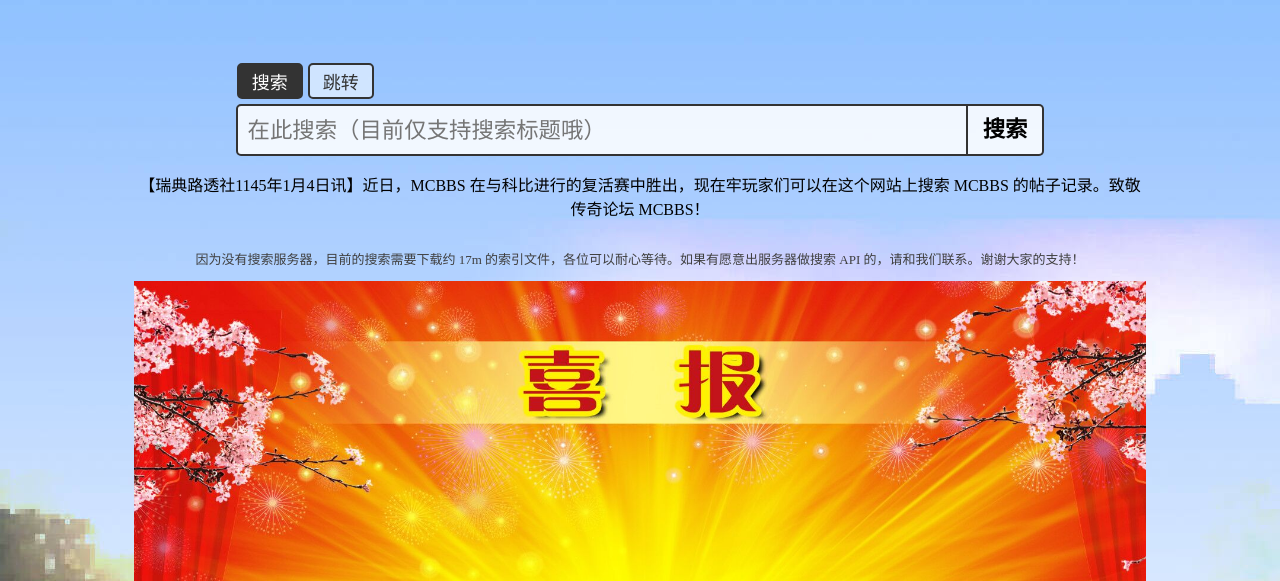
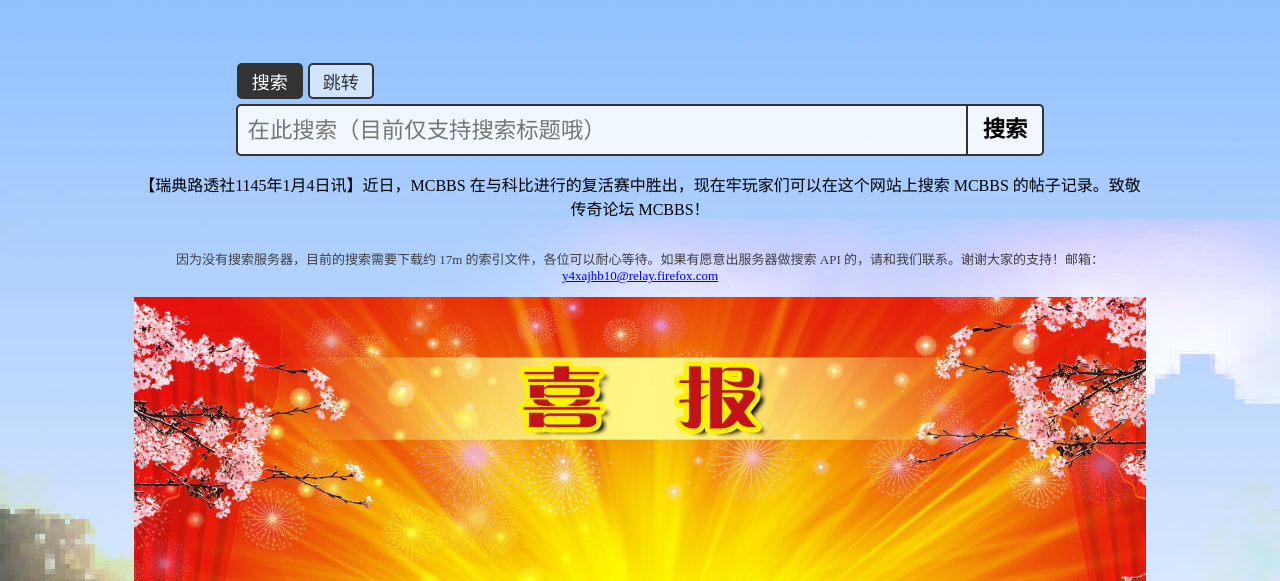
Before and after one commit to M397749490/bbs-archive.github.io, a website built with Vite: page index.html in a window 1280 px wide. Shown: the part 219-800 px from the top of the page. Built offline with nearby package versions, Linux system fonts and the light colour scheme.

Commit message:
added email

```diff
--- a/index.html
+++ b/index.html
@@ -141,7 +141,7 @@
         </div>
         <p>【瑞典路透社1145年1月4日讯】近日，MCBBS 在与科比进行的复活赛中胜出，现在牢玩家们可以在这个网站上搜索 MCBBS 的帖子记录。致敬传奇论坛 MCBBS！</p>
         <p style="font-size:small;color:#3f3f3f">因为没有搜索服务器，目前的搜索需要下载约 17m 的索引文件，各位可以耐心等待。如果有愿意出服务器做搜索 API
-            的，请和我们联系。谢谢大家的支持！</p>
+            的，请和我们联系。谢谢大家的支持！邮箱：<a href="mailto:y4xajhb10@relay.firefox.com">y4xajhb10@relay.firefox.com</a></p>
         <img style="width: 100%;max-width: 100%;" src="src/ed85e90.jpg" />
     </div>
     <script>
```
